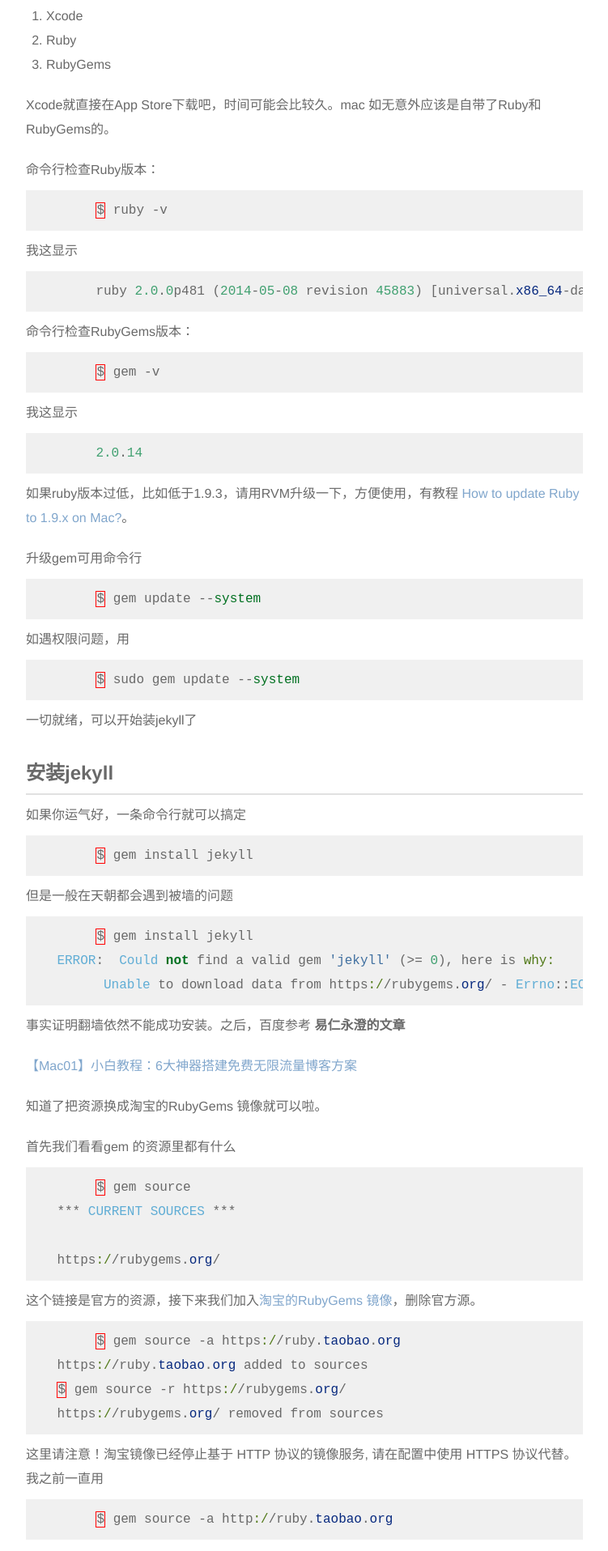
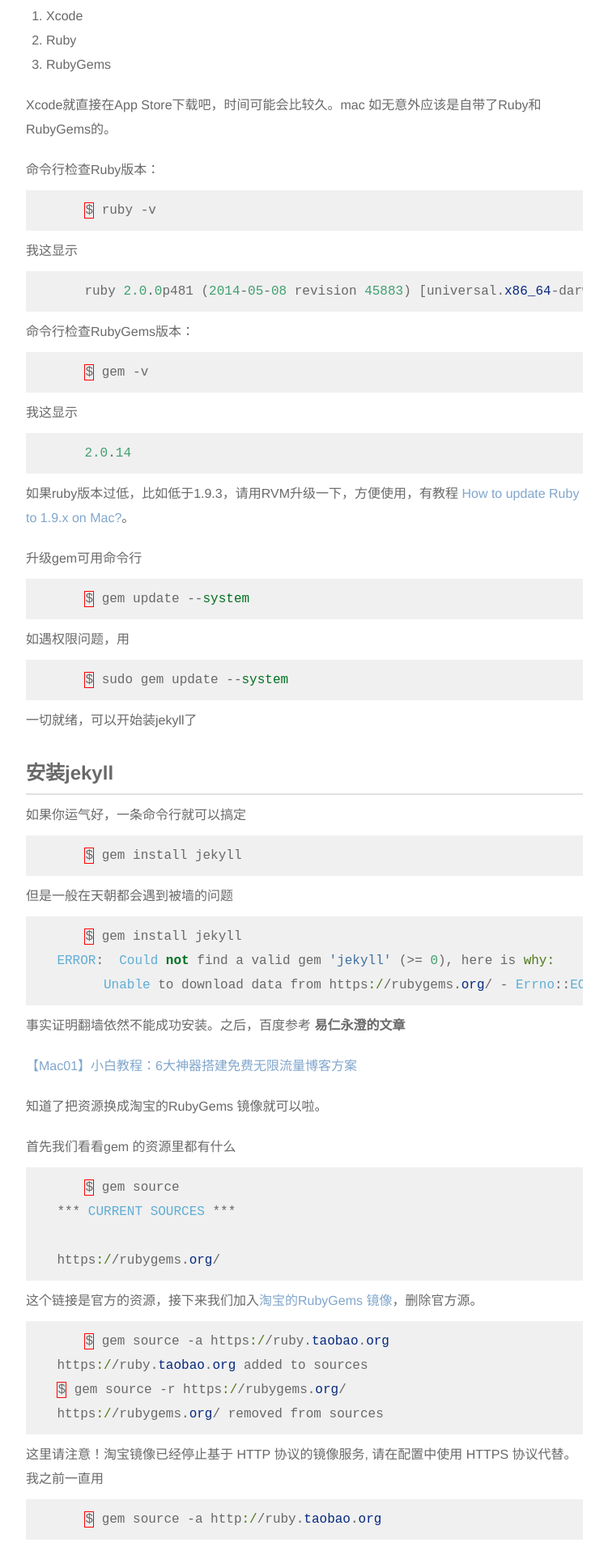
Before and after one commit to xiangxiyun/xiangxiyun.github.io, a Jekyll site: the page built from _posts/2015-11-13-mac下jekyll的安装与简单使用.md, in a window 1280 px wide. Shown: the part 666-2582 px from the top of the page at 81% size, without its empty margins (72-823 px from the left). Built offline with Jekyll 4.4.1, drawn with Linux system fonts in a browser that asks for light colours.

Commit message:
Update article.css

```diff
--- a/stylesheets/article.css
+++ b/stylesheets/article.css
@@ -115,7 +115,7 @@
         padding-bottom: 10px;
         font-size: 16px;
         text-align:left;
-        text-indent: 3em;
+        text-indent: 34px;
         line-height: 30px;
     }
 
```
